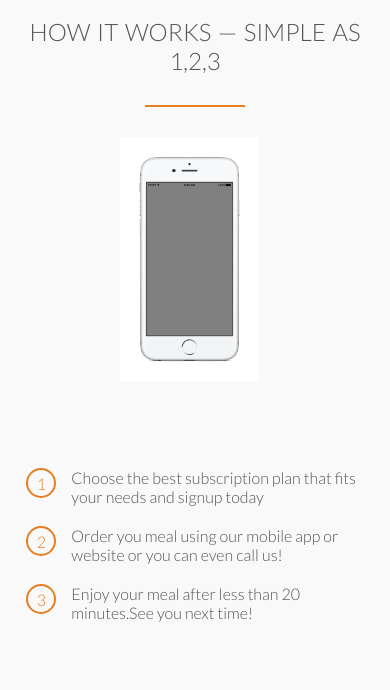
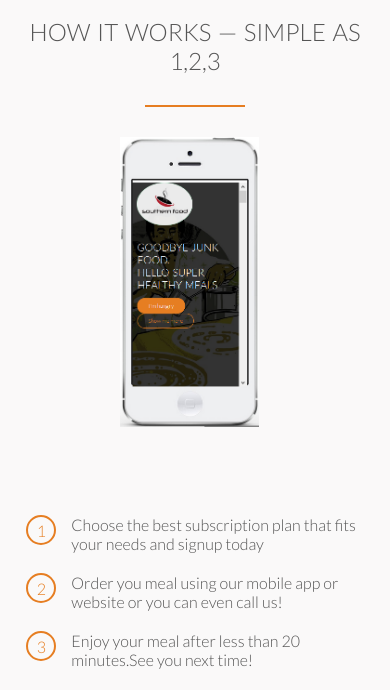
Before and after one commit to dilipcode/dilipcode.github.io, a plain HTML site: page index.html in a window 390 px wide. Shown: the part 2720-3410 px from the top of the page. Drawn offline with Linux system fonts and the light colour scheme; files whose address does not match are found by name.

Commit message:
Updated Image for mobile app

```diff
--- a/index.html
+++ b/index.html
@@ -124,7 +124,7 @@
             </div>
             <div class="row clearfix">
                 <div class="col span_1_of_2 steps-box">
-                    <img src="resources/img/iPhone-6s-Silver-vertical.jpg" alt="app on iphone" class="app-screen">
+                    <img src="resources/img/southern-app.PNG" alt="app on iphone" class="app-screen">
                 </div>
                 <div class="col span_1_of_2 steps-box">
                     <div class="works-step">
```
